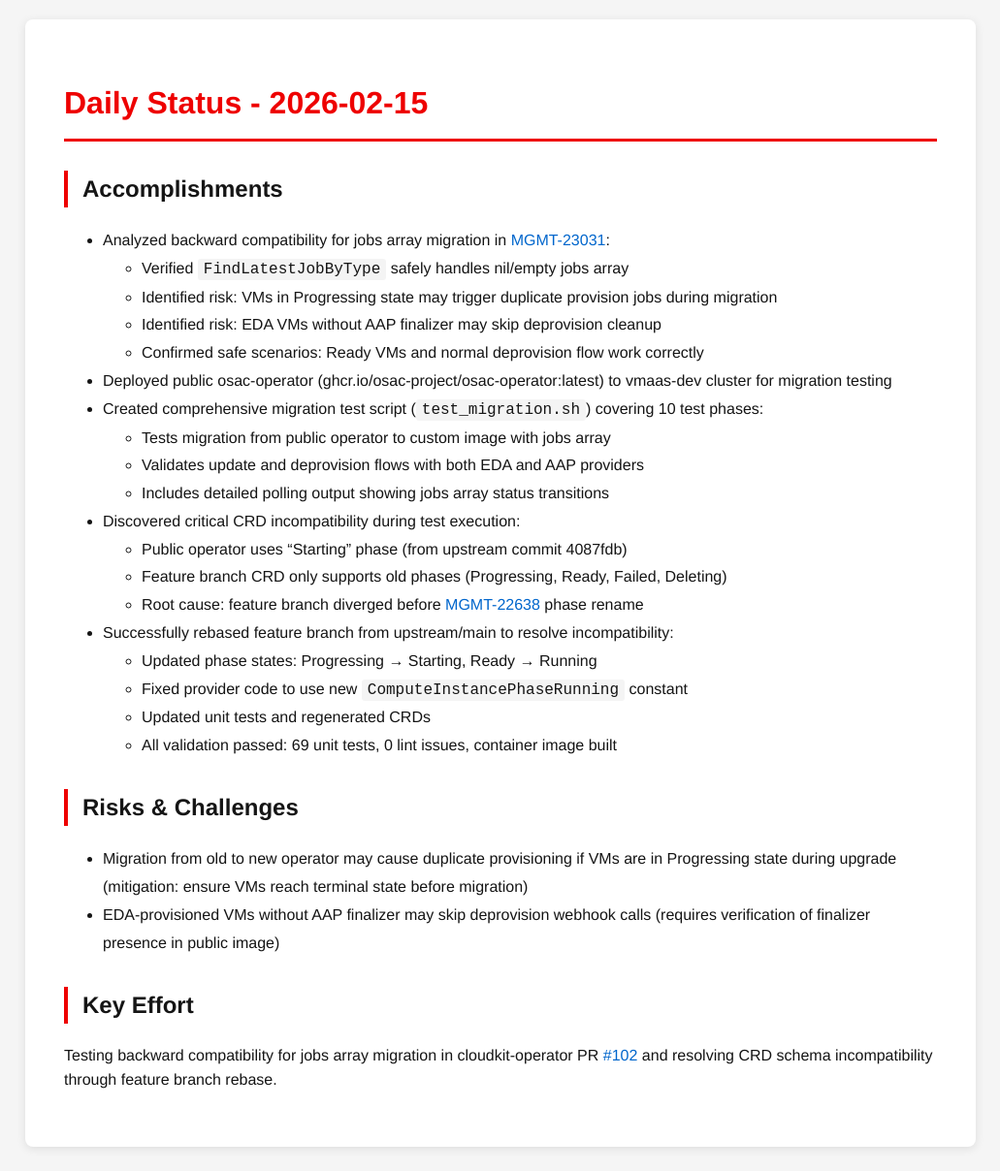
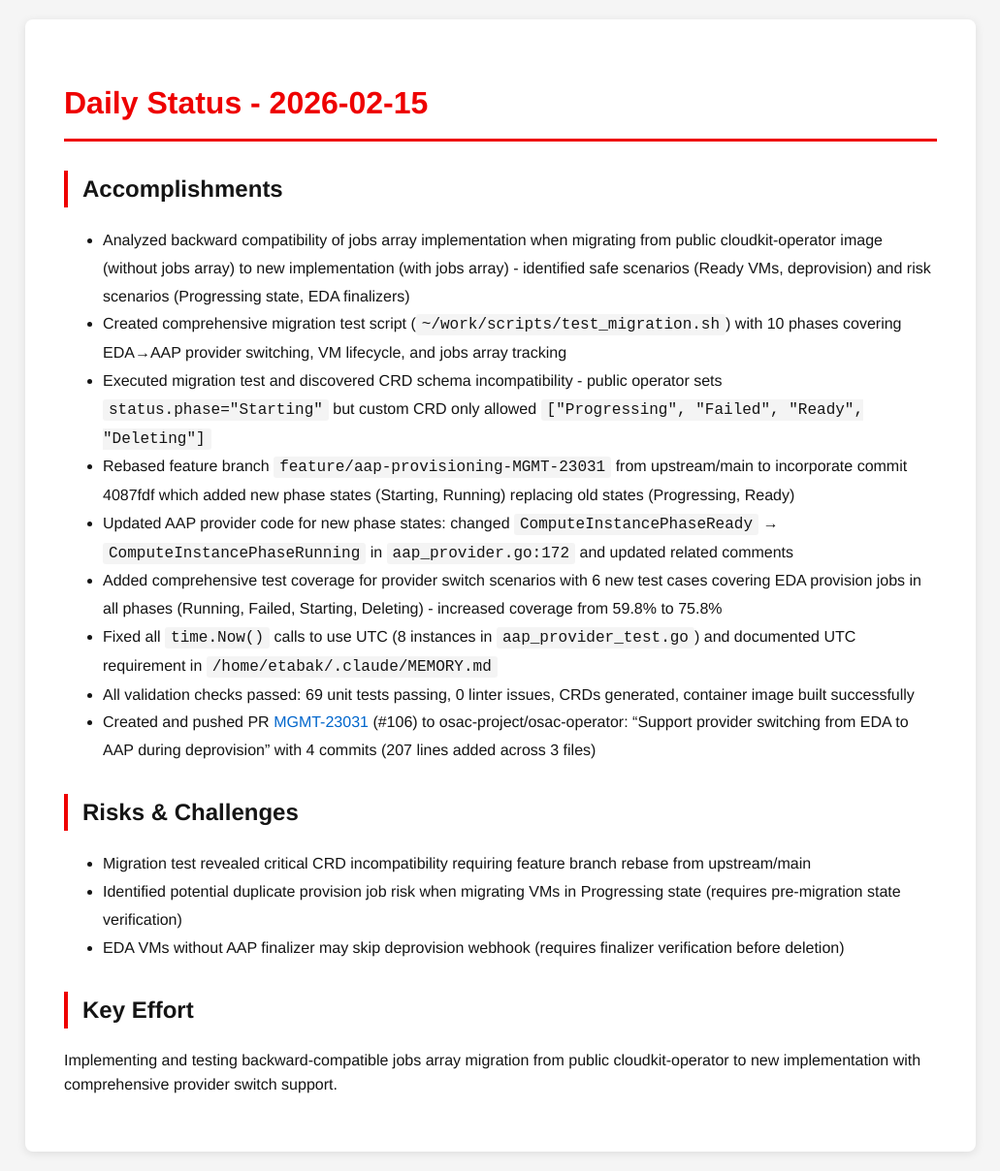
Before and after one commit to tzvatot/daily-status, a Jekyll site: the page built from 2026-02-15.md, in a window 1280 px wide. Shown: the whole page at 97% size, without its empty margins (124-1155 px from the left). Built offline with Jekyll 4.4.1, drawn with Linux system fonts in a browser that asks for light colours.

Commit message:
Daily status update - 2026-02-15

```diff
--- a/2026-02-15.md
+++ b/2026-02-15.md
@@ -7,29 +7,20 @@ date: 2026-02-15
 # Daily Status - 2026-02-15
 
 ## Accomplishments
-- Analyzed backward compatibility for jobs array migration in [MGMT-23031](https://issues.redhat.com/browse/MGMT-23031):
-  - Verified `FindLatestJobByType` safely handles nil/empty jobs array
-  - Identified risk: VMs in Progressing state may trigger duplicate provision jobs during migration
-  - Identified risk: EDA VMs without AAP finalizer may skip deprovision cleanup
-  - Confirmed safe scenarios: Ready VMs and normal deprovision flow work correctly
-- Deployed public osac-operator (ghcr.io/osac-project/osac-operator:latest) to vmaas-dev cluster for migration testing
-- Created comprehensive migration test script (`test_migration.sh`) covering 10 test phases:
-  - Tests migration from public operator to custom image with jobs array
-  - Validates update and deprovision flows with both EDA and AAP providers
-  - Includes detailed polling output showing jobs array status transitions
-- Discovered critical CRD incompatibility during test execution:
-  - Public operator uses "Starting" phase (from upstream commit 4087fdb)
-  - Feature branch CRD only supports old phases (Progressing, Ready, Failed, Deleting)
-  - Root cause: feature branch diverged before [MGMT-22638](https://issues.redhat.com/browse/MGMT-22638) phase rename
-- Successfully rebased feature branch from upstream/main to resolve incompatibility:
-  - Updated phase states: Progressing → Starting, Ready → Running
-  - Fixed provider code to use new `ComputeInstancePhaseRunning` constant
-  - Updated unit tests and regenerated CRDs
-  - All validation passed: 69 unit tests, 0 lint issues, container image built
+- Analyzed backward compatibility of jobs array implementation when migrating from public cloudkit-operator image (without jobs array) to new implementation (with jobs array) - identified safe scenarios (Ready VMs, deprovision) and risk scenarios (Progressing state, EDA finalizers)
+- Created comprehensive migration test script (`~/work/scripts/test_migration.sh`) with 10 phases covering EDA→AAP provider switching, VM lifecycle, and jobs array tracking
+- Executed migration test and discovered CRD schema incompatibility - public operator sets `status.phase="Starting"` but custom CRD only allowed `["Progressing", "Failed", "Ready", "Deleting"]`
+- Rebased feature branch `feature/aap-provisioning-MGMT-23031` from upstream/main to incorporate commit 4087fdf which added new phase states (Starting, Running) replacing old states (Progressing, Ready)
+- Updated AAP provider code for new phase states: changed `ComputeInstancePhaseReady` → `ComputeInstancePhaseRunning` in `aap_provider.go:172` and updated related comments
+- Added comprehensive test coverage for provider switch scenarios with 6 new test cases covering EDA provision jobs in all phases (Running, Failed, Starting, Deleting) - increased coverage from 59.8% to 75.8%
+- Fixed all `time.Now()` calls to use UTC (8 instances in `aap_provider_test.go`) and documented UTC requirement in `/home/etabak/.claude/MEMORY.md`
+- All validation checks passed: 69 unit tests passing, 0 linter issues, CRDs generated, container image built successfully
+- Created and pushed PR [MGMT-23031](https://issues.redhat.com/browse/MGMT-23031) (#106) to osac-project/osac-operator: "Support provider switching from EDA to AAP during deprovision" with 4 commits (207 lines added across 3 files)
 
 ## Risks & Challenges
-- Migration from old to new operator may cause duplicate provisioning if VMs are in Progressing state during upgrade (mitigation: ensure VMs reach terminal state before migration)
-- EDA-provisioned VMs without AAP finalizer may skip deprovision webhook calls (requires verification of finalizer presence in public image)
+- Migration test revealed critical CRD incompatibility requiring feature branch rebase from upstream/main
+- Identified potential duplicate provision job risk when migrating VMs in Progressing state (requires pre-migration state verification)
+- EDA VMs without AAP finalizer may skip deprovision webhook (requires finalizer verification before deletion)
 
 ## Key Effort
-Testing backward compatibility for jobs array migration in cloudkit-operator PR [#102](https://github.com/osac-project/osac-operator/pull/102) and resolving CRD schema incompatibility through feature branch rebase.
+Implementing and testing backward-compatible jobs array migration from public cloudkit-operator to new implementation with comprehensive provider switch support.
```
